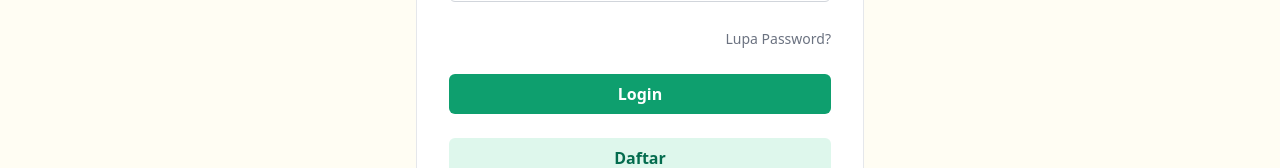
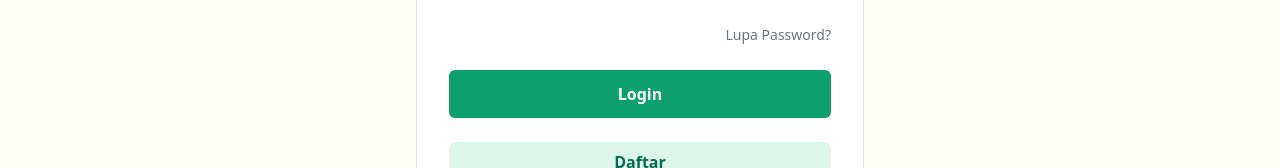
Before and after one commit to Ciptaaaa/VideoBelajar, a React (Vite) app: page /login in a window 1280 px wide. Shown: the part 457-625 px from the top of the page. Built offline with nearby package versions, Linux system fonts and the light colour scheme.

Commit message:
feat: added cursor-pointer

```diff
--- a/src/Elements/Button/Masuk.jsx
+++ b/src/Elements/Button/Masuk.jsx
@@ -5,7 +5,7 @@ const Masuk = (props) => {
   return (
     <div className="flex items-center justify-between mb-6">
       <button
-        className={`w-full ${className} hover:bg-green-600 text-white font-semibold py-2 px-4 rounded-md`}
+        className={`w-full ${className} hover:bg-green-600 text-white font-semibold py-3 px-4 rounded-md cursor-pointer`}
         type="submit"
       >
         {children}
```
